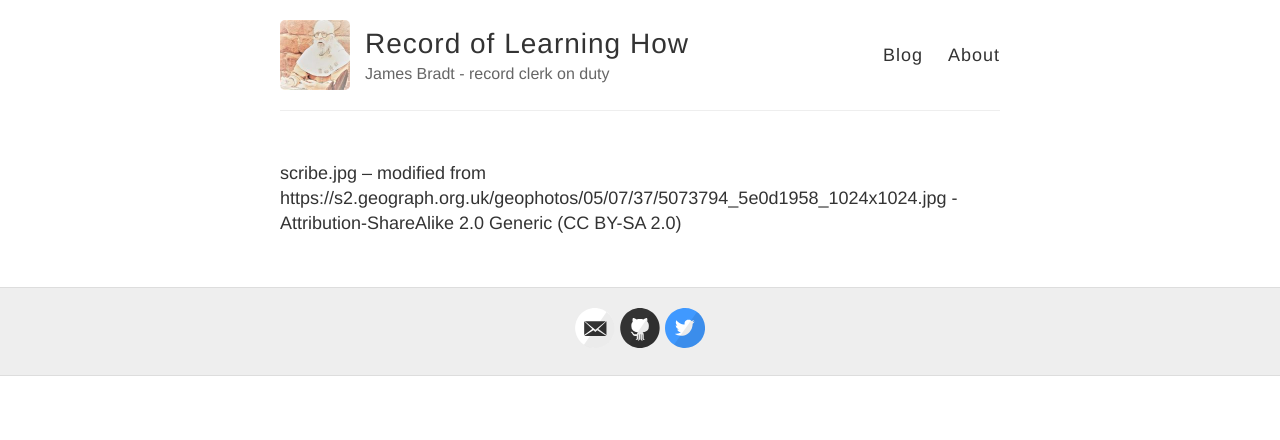
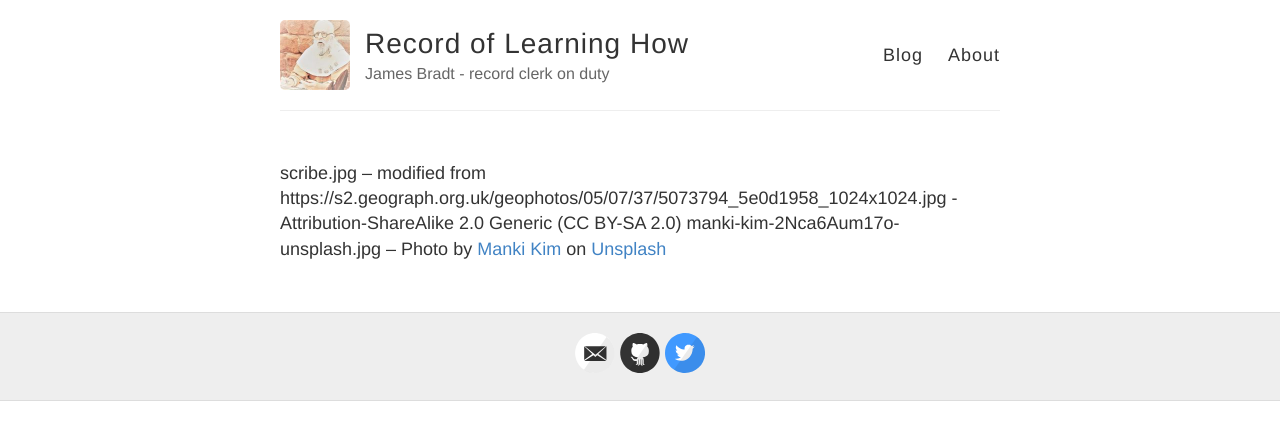
Before and after one commit to bradtwurst/bradtwurst.github.io, a Jekyll site: the page built from images/sources.md, in a window 1280 px wide. Shown: the top 440 px of the page. Built offline with Jekyll 4.4.1, drawn with Linux system fonts in a browser that asks for light colours; our own code applies the rules of GitHub Pages for plain Markdown files.

Commit message:
clean up of template - add new 404 image

```diff
--- a/images/sources.md
+++ b/images/sources.md
@@ -1 +1,2 @@
 scribe.jpg -- modified from https://s2.geograph.org.uk/geophotos/05/07/37/5073794_5e0d1958_1024x1024.jpg - Attribution-ShareAlike 2.0 Generic (CC BY-SA 2.0)
+manki-kim-2Nca6Aum17o-unsplash.jpg -- <span>Photo by <a href="https://unsplash.com/@kimdonkey?utm_source=unsplash&amp;utm_medium=referral&amp;utm_content=creditCopyText">Manki Kim</a> on <a href="https://unsplash.com/s/photos/sad-kitten?utm_source=unsplash&amp;utm_medium=referral&amp;utm_content=creditCopyText">Unsplash</a></span>
```
Also changed, not shown: 404.md (+1 -1 lines), README.md, images/404.jpg (deleted), images/config.png (deleted), images/first-post.png (deleted), images/jekyll-logo.png (deleted), images/jekyll-now-theme-screenshot.jpg (deleted), 1 other file.
